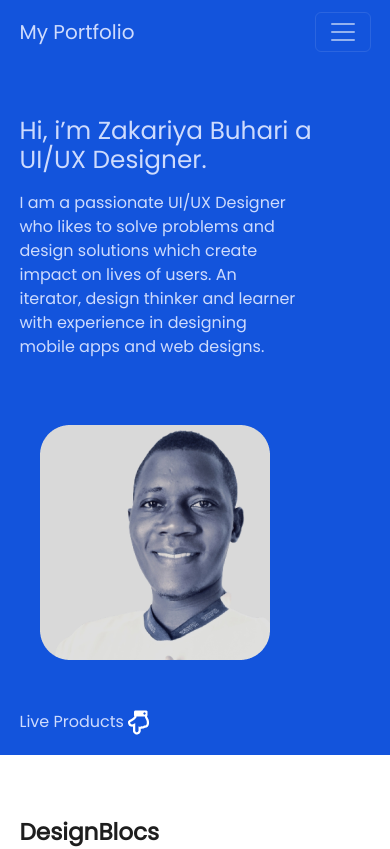
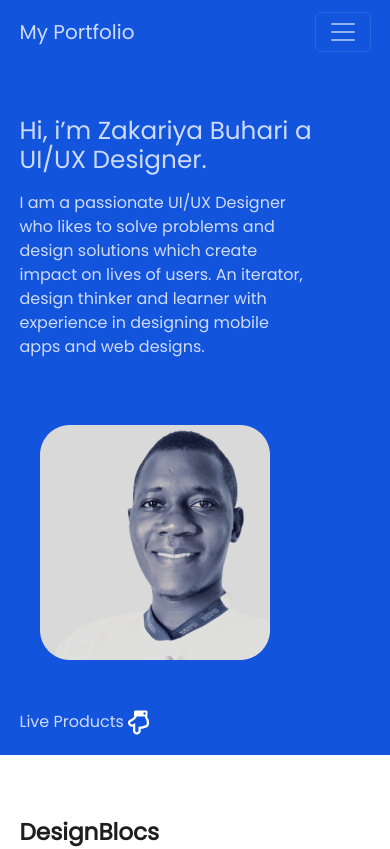
Before and after one commit to Nmesoma-solomon-peter/zakariya, a React (Vite) app: page / in a window 390 px wide. Shown: the top 849 px of the page. Built offline with nearby package versions, Linux system fonts and the light colour scheme.

Commit message:
modified mobile view

```diff
--- a/src/components/Section1.css
+++ b/src/components/Section1.css
@@ -14,7 +14,7 @@
 
 @media (max-width:1028px) {
     .header_p{
-        width:280px;
+        width:290px;
     }
     .img{
         margin-left: 20px;
```
